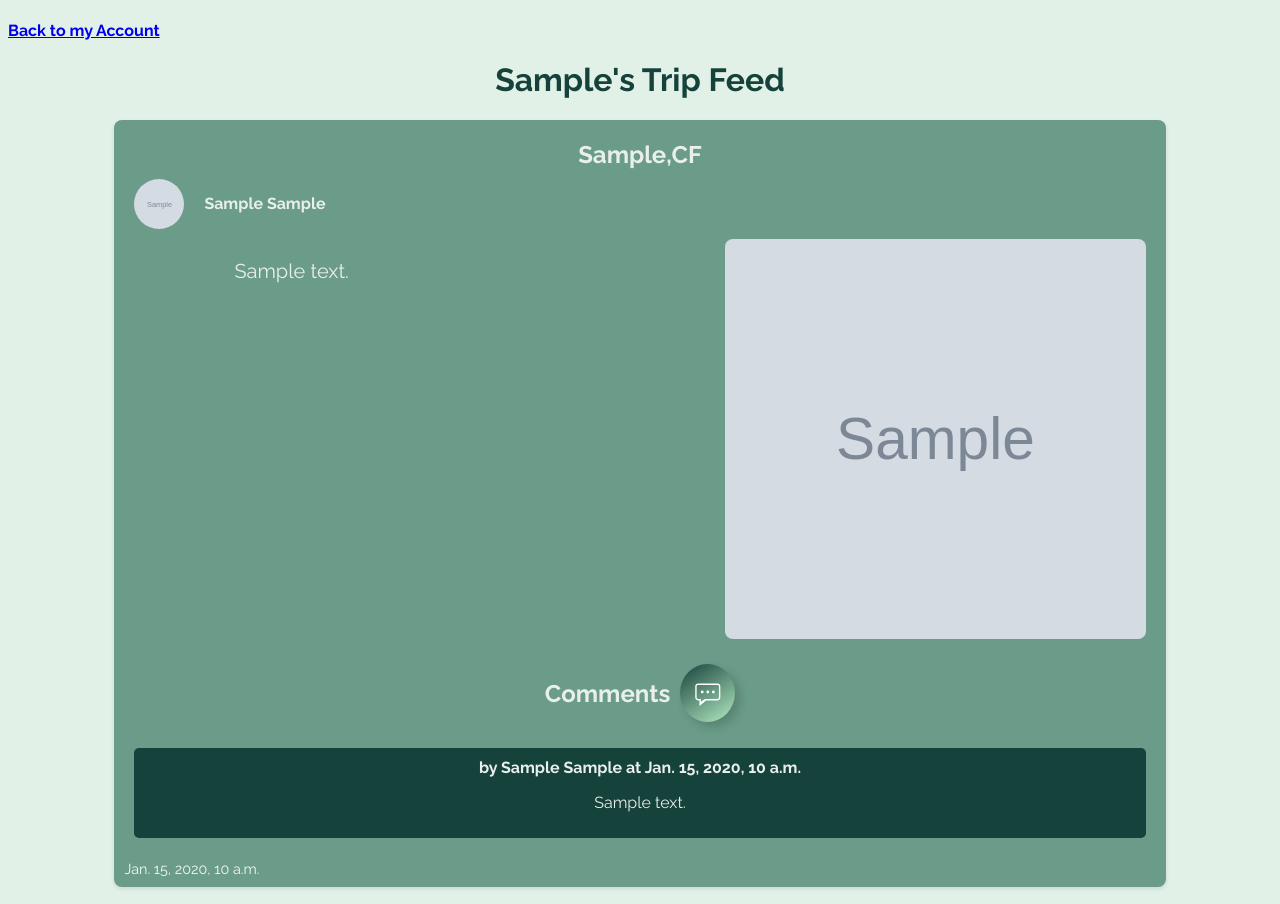
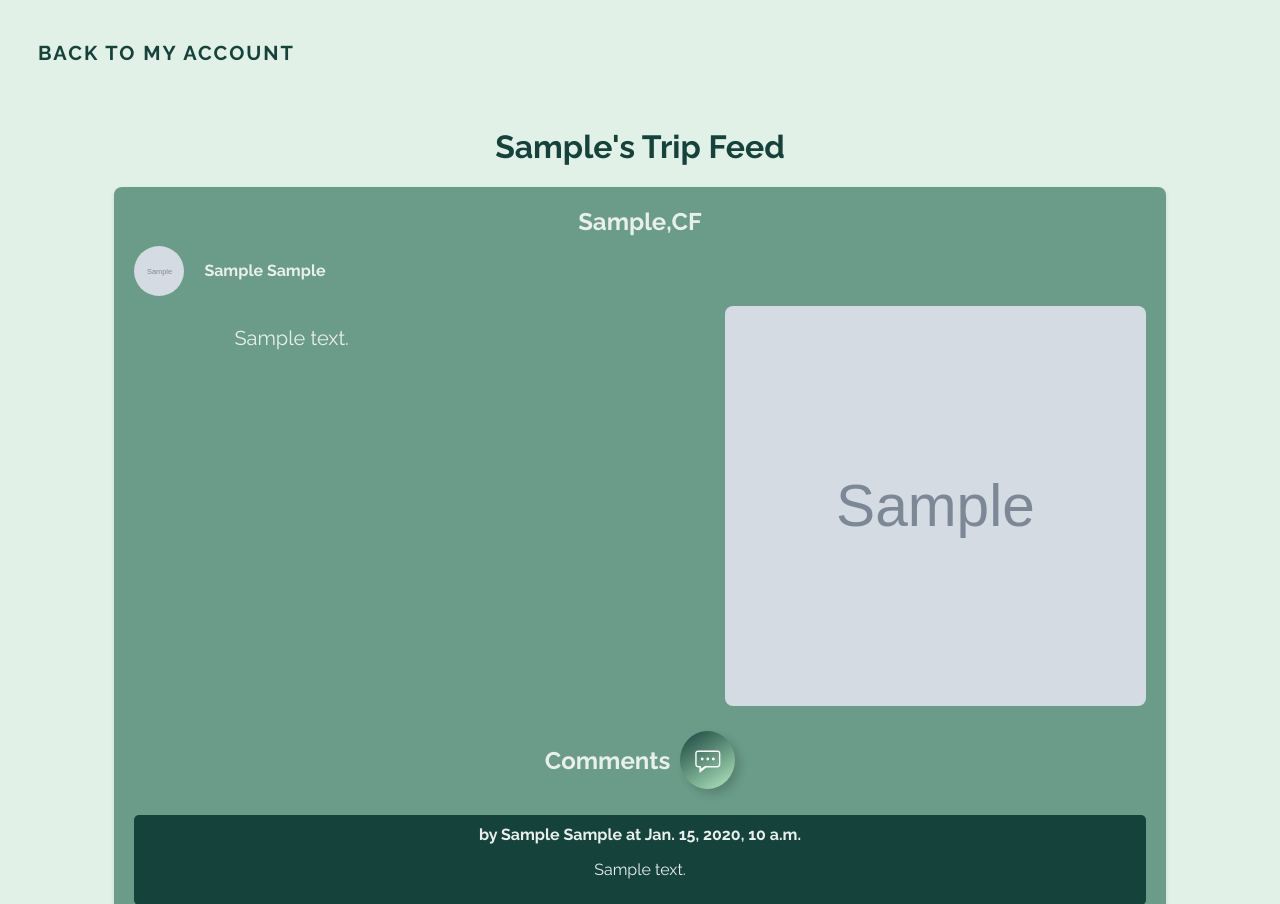
Before and after one commit to nbockert/cs412, a Django app: page /account/trip_feed in a window 1280 px wide. Shown: the part 130-1034 px from the top of the page. Run offline with Django 5.2, Linux system fonts and the light colour scheme; a user stored in the database is signed in; tables that the repository leaves empty hold one stand-in row (values such as "Sample post"); grey boxes marked "Sample" are stand-in pictures; some web fonts are replaced.

Commit message:
final touches

```diff
--- a/project/templates/project/trip_feed.html
+++ b/project/templates/project/trip_feed.html
@@ -2,7 +2,7 @@
 {% extends "project/base.html" %}
 
 {% block content %}
-<a href="{% url 'show_account' pk=account.pk %}"><h4>Back to my Account</h4></a>
+<a href="{% url 'show_account' pk=account.pk %}" class="link_button"><h4>Back to my Account</h4></a>
 <h1>{{ account.first }}'s Trip Feed</h1>
 
 
--- /dev/null
+++ b/project_url.txt
@@ -0,0 +1 @@
+https://cs412-nbockert-321958a2caff.herokuapp.com/project
--- a/static/proj_styles.css
+++ b/static/proj_styles.css
@@ -577,7 +577,7 @@ h1{
     gap: 20px; /* Add spacing between the links */
     justify-content: left;
     align-items: left;
-    margin-left: 300px;
+    margin-left: 200px;
 }
 
 .graph-container {
```
